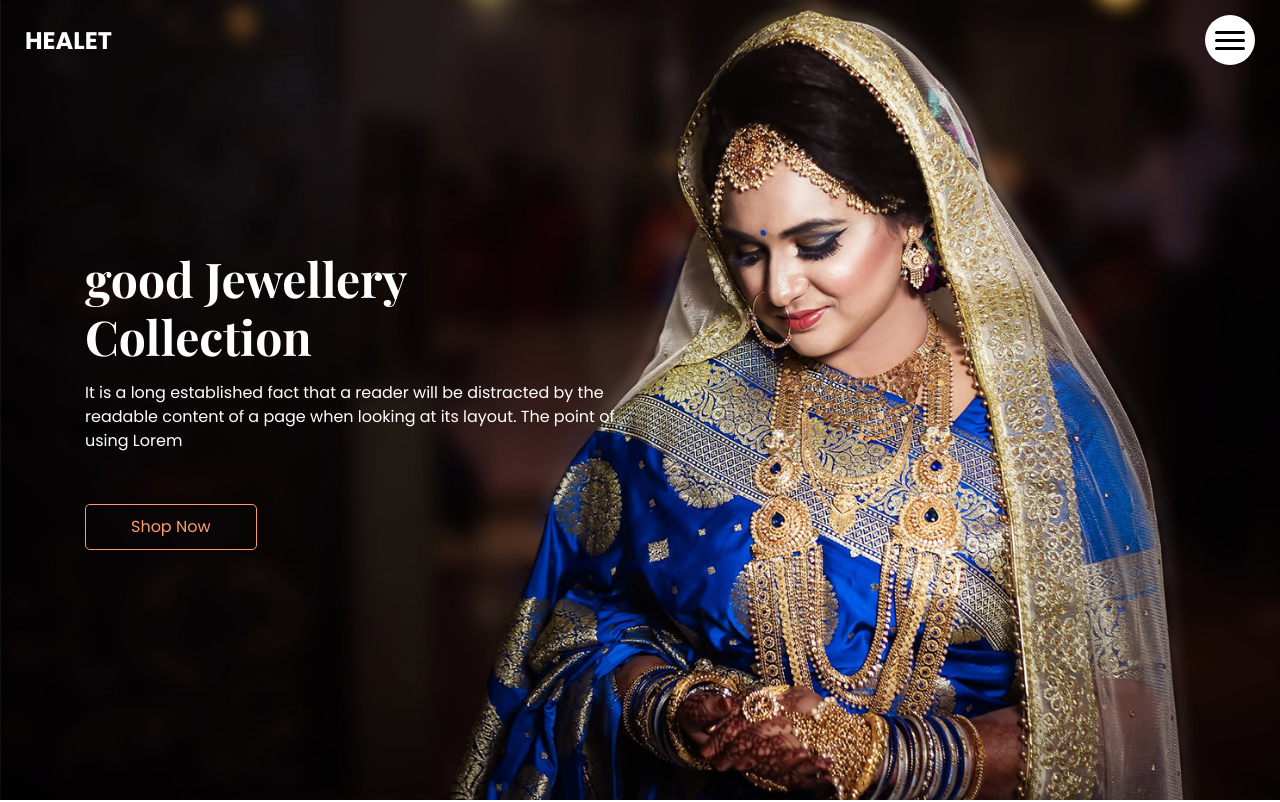
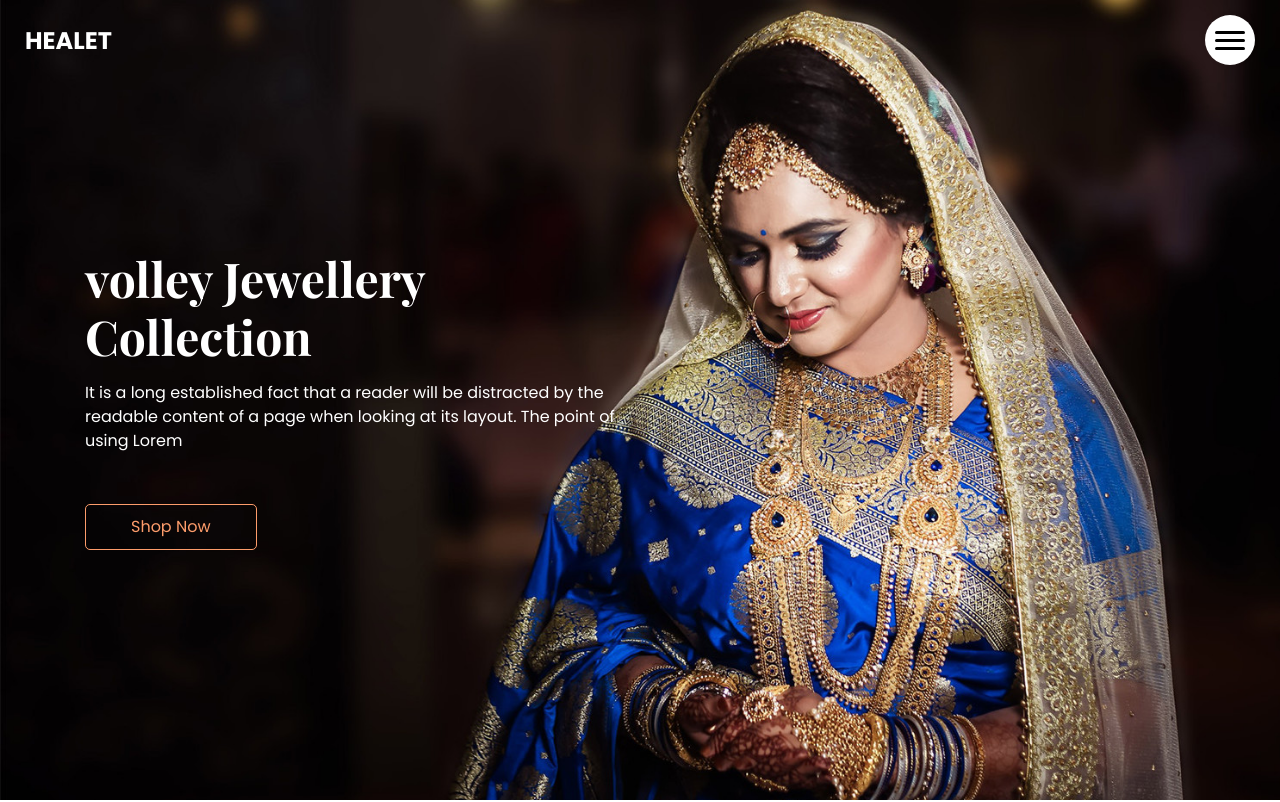
Before and after one commit to manjumunch/jewelshop, a plain HTML site: page index.html in a window 1280 px wide. Shown: the top 802 px of the page. Drawn offline with nearby package versions, Linux system fonts and the light colour scheme.

Commit message:
Update index.html

```diff
--- a/index.html
+++ b/index.html
@@ -71,7 +71,7 @@
       <div class="col-md-9 col-lg-8">
         <div class="detail-box">
           <h1>
-            good Jewellery
+            volley Jewellery
             <br> Collection
           </h1>
           <p>
```
